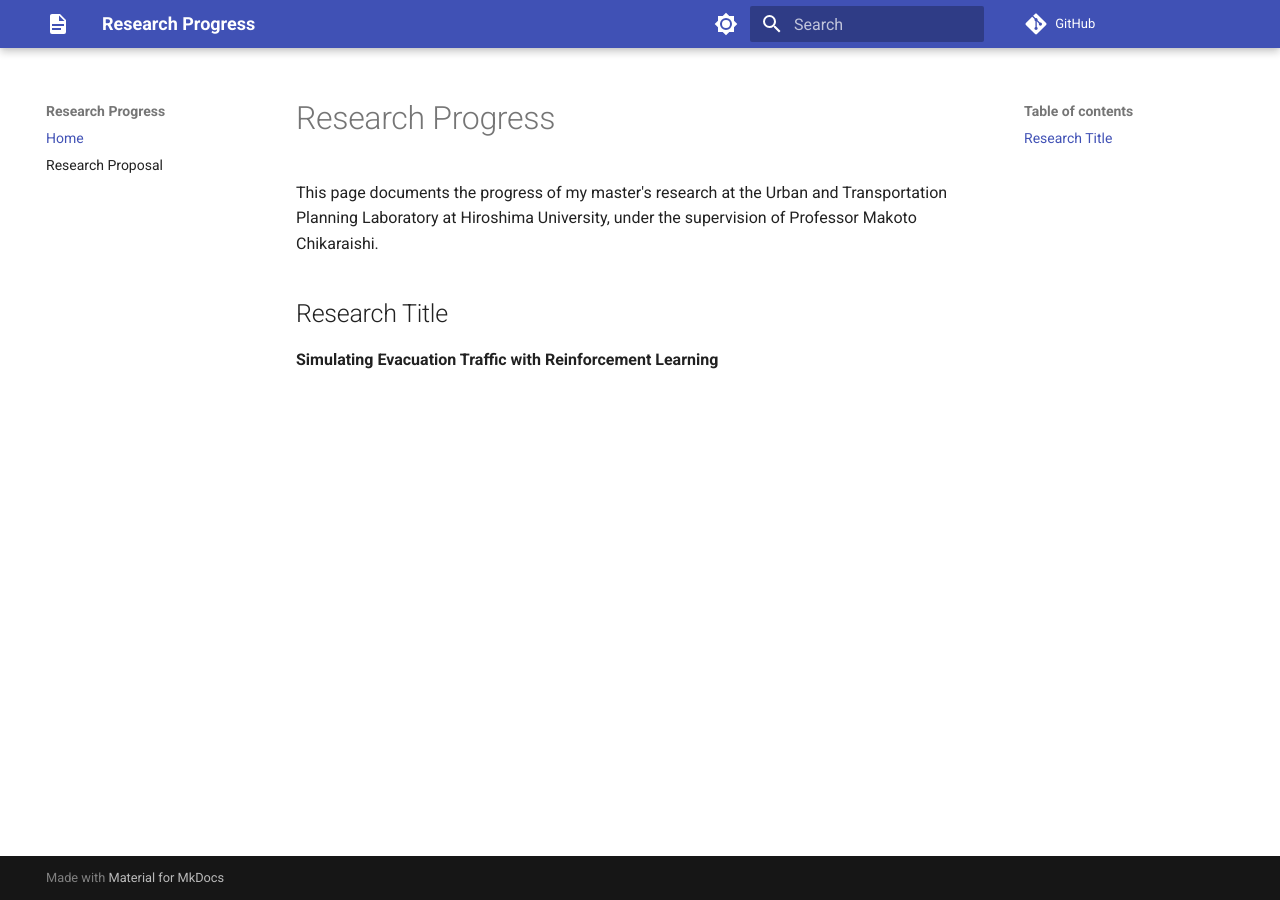
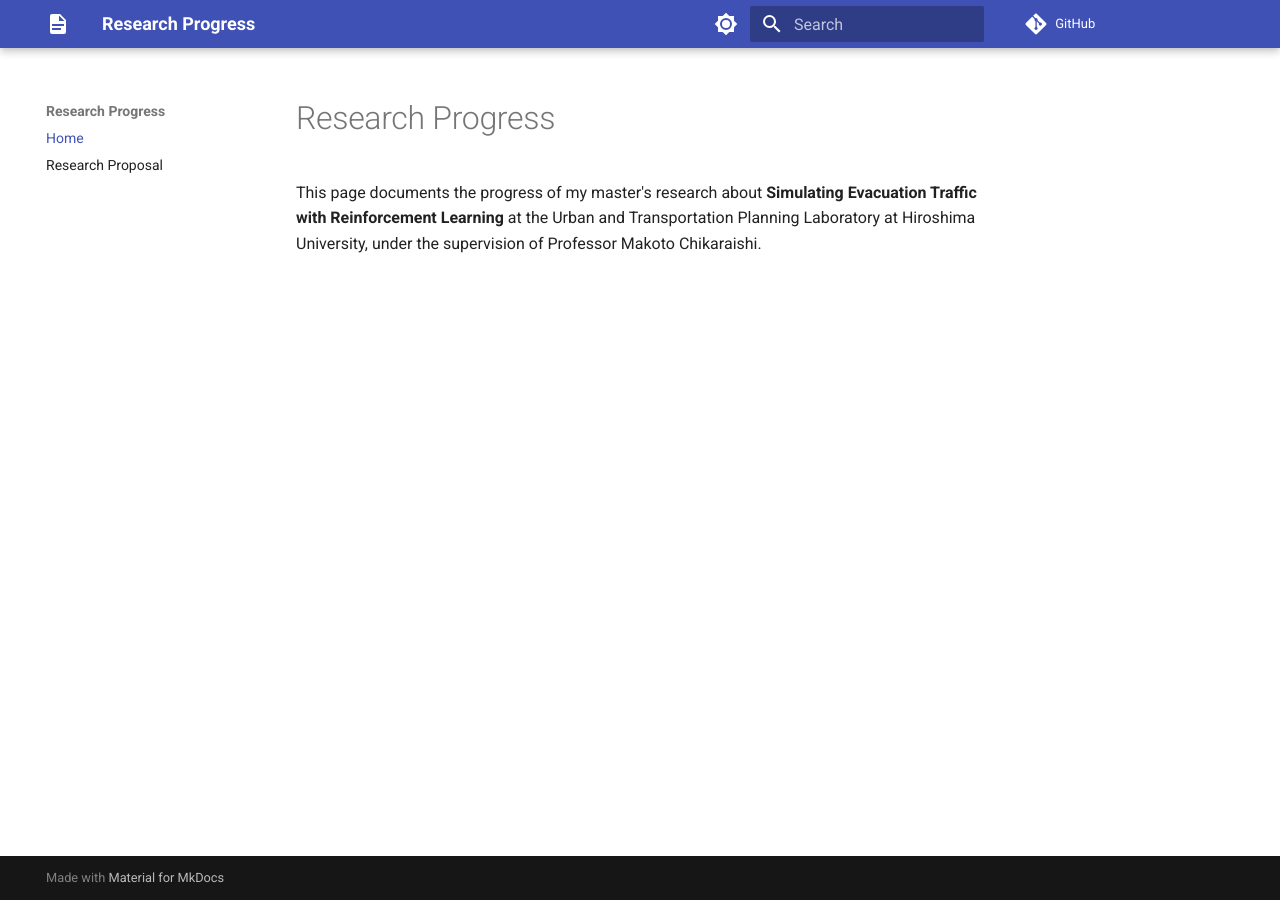
Before and after one commit to MorschTom/MorschTom.github.io, an MkDocs documentation site: the page built from docs/index.md, in a window 1280 px wide. Built offline with MkDocs 1.6.1 and Material for MkDocs 9.7.7, drawn with Linux system fonts in a browser that asks for light colours; comment, search, counter and statistics services are not loaded.

Commit message:
Rephrasing of the Introduction

```diff
--- a/docs/index.md
+++ b/docs/index.md
@@ -1,7 +1,4 @@
 # Research Progress
 
-This page documents the progress of my master's research at the Urban and Transportation Planning Laboratory at Hiroshima University, under the supervision of Professor Makoto Chikaraishi.
-
-## Research Title
-
-**Simulating Evacuation Traffic with Reinforcement Learning**
+This page documents the progress of my master's research about **Simulating Evacuation Traffic with Reinforcement Learning**
+at the Urban and Transportation Planning Laboratory at Hiroshima University, under the supervision of Professor Makoto Chikaraishi.
```
